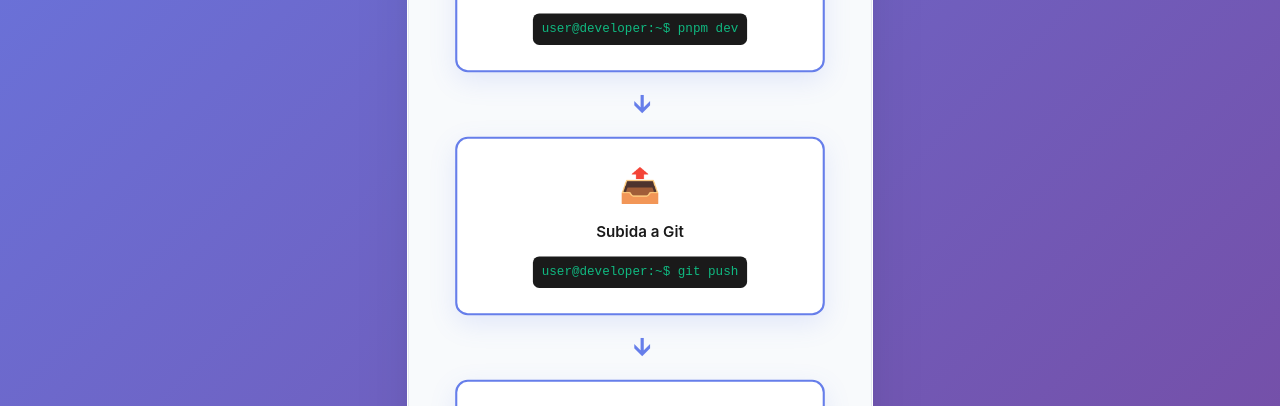
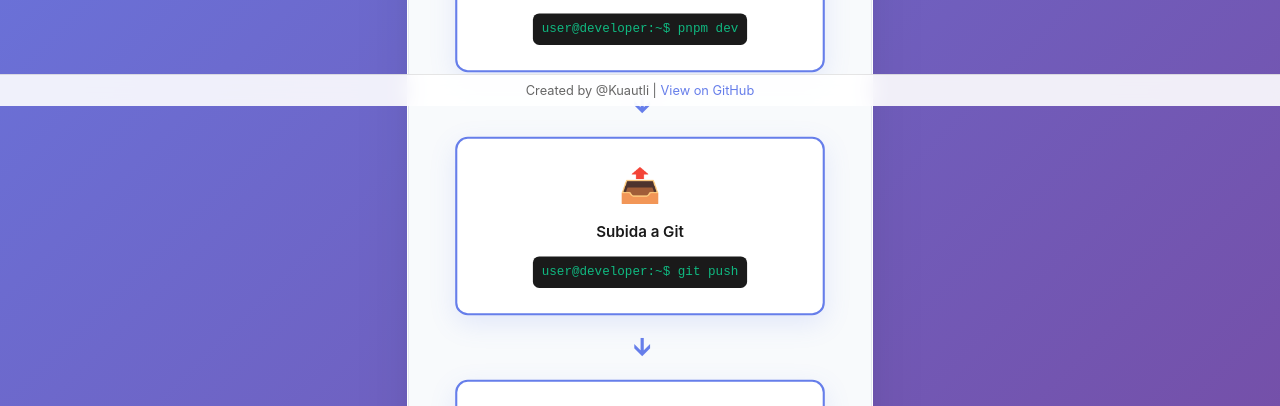
Before and after one commit to cuauhtemocbe/dockyard2sail-ts, a website built with Vite: page index.html in a window 1280 px wide. Shown: the part 694-1100 px from the top of the page. Built offline with nearby package versions, Linux system fonts and the light colour scheme.

Commit message:
Add footer

```diff
--- a/index.html
+++ b/index.html
@@ -68,7 +68,40 @@
           transform: rotate(360deg);
         }
       }
+
+      .footer {
+        position: fixed;
+        bottom: 0;
+        left: 0;
+        right: 0;
+        background: rgba(255, 255, 255, 0.9);
+        backdrop-filter: blur(10px);
+        padding: 0.5rem;
+        text-align: center;
+        font-size: 0.8rem;
+        color: #666;
+        border-top: 1px solid rgba(0, 0, 0, 0.1);
+      }
+
+      .footer a {
+        color: #667eea;
+        text-decoration: none;
+      }
+
+      .footer a:hover {
+        text-decoration: underline;
+      }
     </style>
+
+    <div class="footer">
+      Created by @Kuautli |
+      <a
+        href="https://github.com/cuauhtemocbe/dockyard2sail-ts"
+        target="_blank"
+        rel="noopener noreferrer"
+        >View on GitHub</a
+      >
+    </div>
 
     <script type="module" src="/src/main.ts"></script>
   </body>
```
